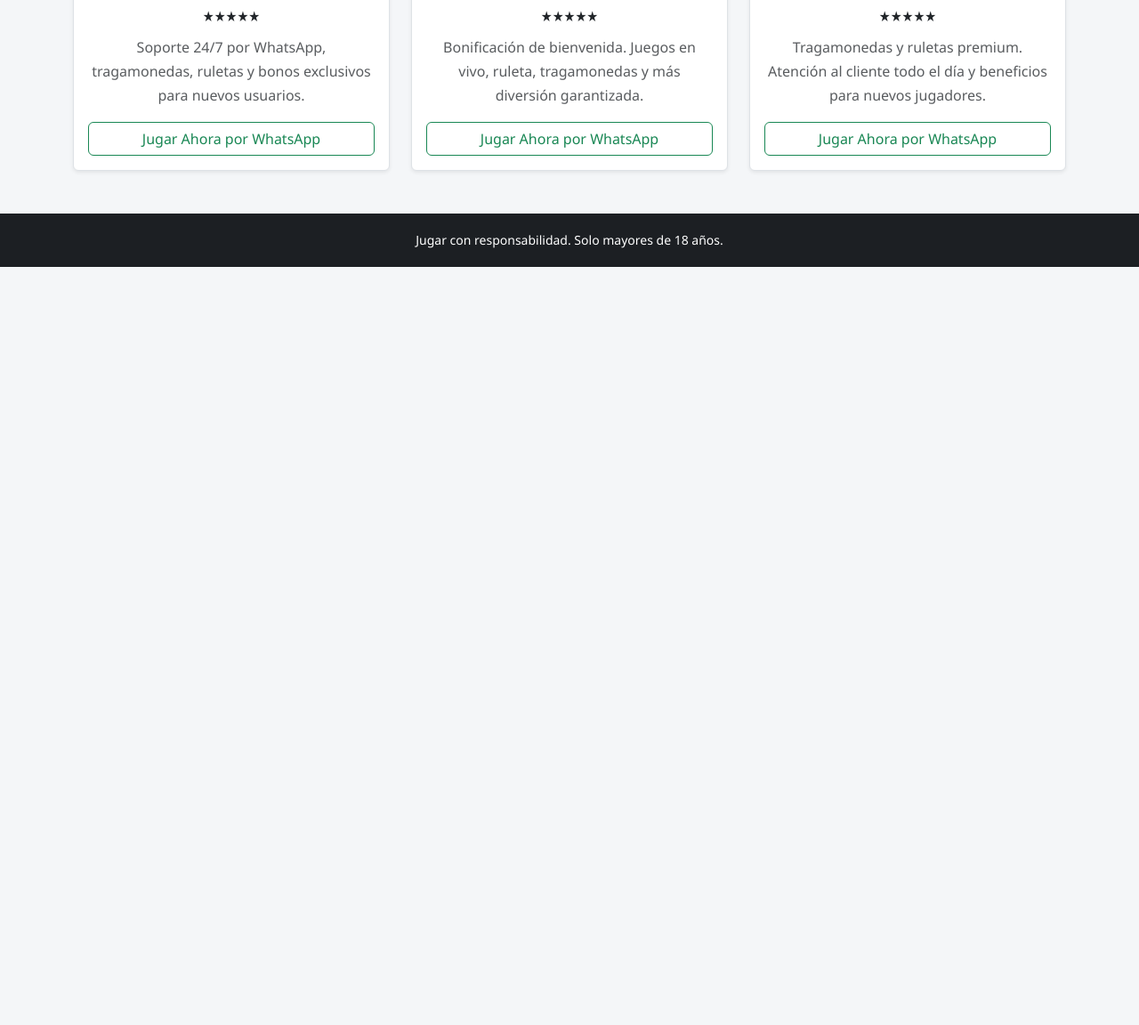
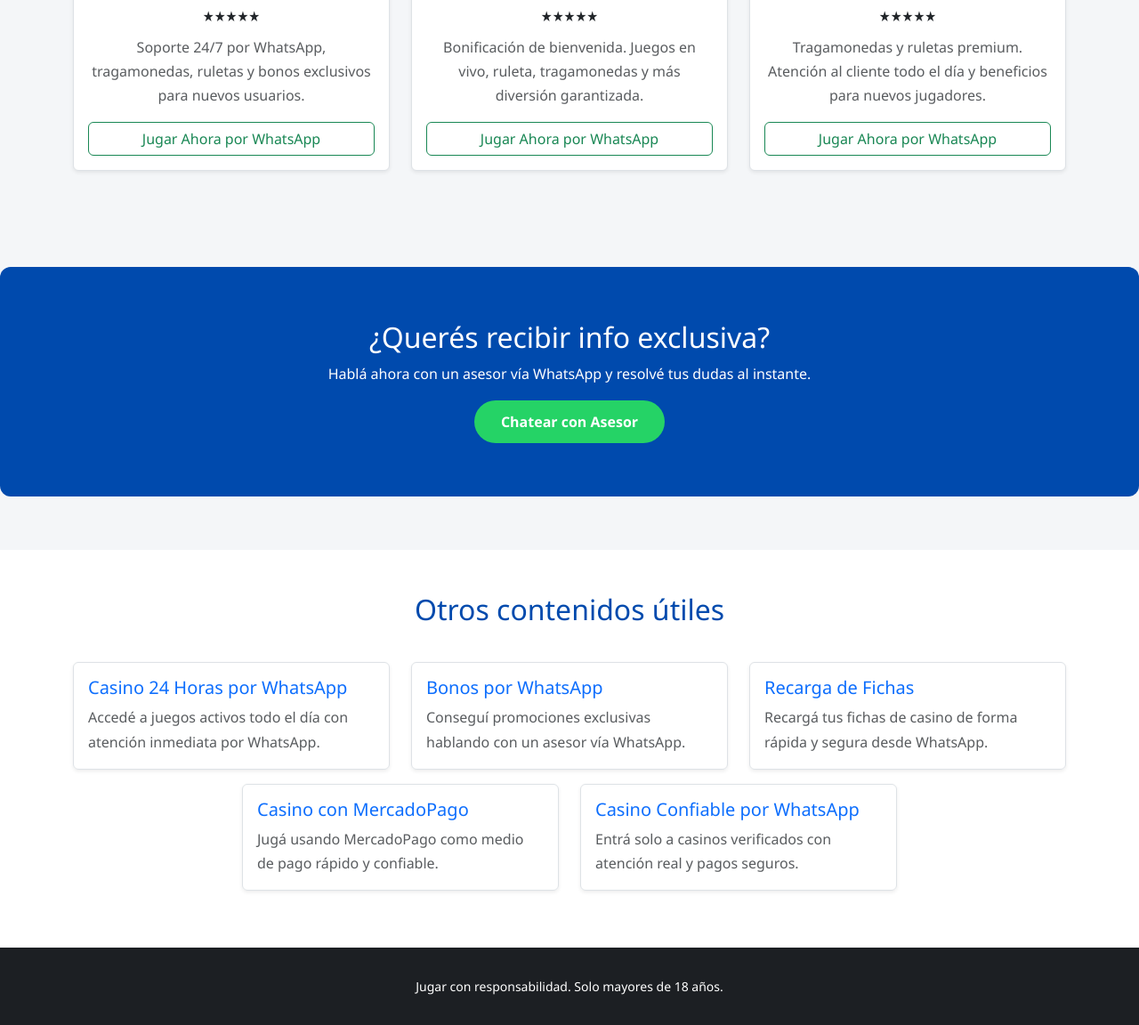
Before and after one commit to Matifernandezar/casinoonlinewhatsapp, a plain HTML site: page index.html in a window 1280 px wide. Shown: the part 974-2126 px from the top of the page at 89% size. Before the commit the page ends 1274 px from the top, so only its background shows below. Drawn offline with nearby package versions, Linux system fonts and the light colour scheme.

Commit message:
Update index.html

```diff
--- a/index.html
+++ b/index.html
@@ -7,7 +7,7 @@
   <meta name="keywords" content="casino online whatsapp, casino online whatsapp argentina, casino online 24 horas whatsapp, casino virtual whatsapp, casino por whatsapp, número de whatsapp casino online, casino 365 online whatsapp, casino magic online whatsapp, jugar al casino por whatsapp, recargar fichas casino whatsapp, casino online con mercado pago, casino online fichas whatsapp, casino online confiable argentina, casino online whatsapp directo, atención 24hs casino online, mejores casinos whatsapp argentina, casino virtual 24 hs, casino online fichas whatsapp argentina">
   <title>Casino Online por WhatsApp 24 Horas en Argentina | Bonos y Juegos</title>
   <link href="https://cdn.jsdelivr.net/npm/bootstrap@5.3.0/dist/css/bootstrap.min.css" rel="stylesheet" />
-  <link rel="stylesheet" href="style.min.css" />
+  <link rel="stylesheet" href="styles.css" />
   <link rel="preload" href="https://cdnjs.cloudflare.com/ajax/libs/font-awesome/6.5.0/css/all.min.css" as="style" onload="this.onload=null;this.rel='stylesheet'">
   <noscript><link rel="stylesheet" href="https://cdnjs.cloudflare.com/ajax/libs/font-awesome/6.5.0/css/all.min.css"></noscript>
 </head>
@@ -72,7 +72,69 @@
     </div>
   </section>
 
-  <footer class="text-center py-3">
+  <section class="cta-section text-center">
+    <div class="container">
+      <h2>¿Querés recibir info exclusiva?</h2>
+      <p>Hablá ahora con un asesor vía WhatsApp y resolvé tus dudas al instante.</p>
+      <a href="https://wa.link/w6n9lw" class="btn btn-whatsapp" target="_blank">Chatear con Asesor</a>
+    </div>
+  </section>
+
+  <section class="py-5 bg-white">
+    <div class="container">
+      <h2 class="section-title text-center">Otros contenidos útiles</h2>
+      <div class="row justify-content-center">
+
+        <div class="col-md-6 col-lg-4 mb-3">
+          <a href="/casino-24-horas-whatsapp.html" class="text-decoration-none">
+            <div class="p-3 border rounded shadow-sm h-100">
+              <h5 class="text-primary mb-2">Casino 24 Horas por WhatsApp</h5>
+              <p class="text-muted mb-0">Accedé a juegos activos todo el día con atención inmediata por WhatsApp.</p>
+            </div>
+          </a>
+        </div>
+
+        <div class="col-md-6 col-lg-4 mb-3">
+          <a href="/casino-con-bonos-whatsapp.html" class="text-decoration-none">
+            <div class="p-3 border rounded shadow-sm h-100">
+              <h5 class="text-primary mb-2">Bonos por WhatsApp</h5>
+              <p class="text-muted mb-0">Conseguí promociones exclusivas hablando con un asesor vía WhatsApp.</p>
+            </div>
+          </a>
+        </div>
+
+        <div class="col-md-6 col-lg-4 mb-3">
+          <a href="/casino-fichas-whatsapp.html" class="text-decoration-none">
+            <div class="p-3 border rounded shadow-sm h-100">
+              <h5 class="text-primary mb-2">Recarga de Fichas</h5>
+              <p class="text-muted mb-0">Recargá tus fichas de casino de forma rápida y segura desde WhatsApp.</p>
+            </div>
+          </a>
+        </div>
+
+        <div class="col-md-6 col-lg-4 mb-3">
+          <a href="/casino-whatsapp-mercadopago.html" class="text-decoration-none">
+            <div class="p-3 border rounded shadow-sm h-100">
+              <h5 class="text-primary mb-2">Casino con MercadoPago</h5>
+              <p class="text-muted mb-0">Jugá usando MercadoPago como medio de pago rápido y confiable.</p>
+            </div>
+          </a>
+        </div>
+
+        <div class="col-md-6 col-lg-4 mb-3">
+          <a href="/casino-confiable-whatsapp.html" class="text-decoration-none">
+            <div class="p-3 border rounded shadow-sm h-100">
+              <h5 class="text-primary mb-2">Casino Confiable por WhatsApp</h5>
+              <p class="text-muted mb-0">Entrá solo a casinos verificados con atención real y pagos seguros.</p>
+            </div>
+          </a>
+        </div>
+
+      </div>
+    </div>
+  </section>
+
+  <footer>
     <div class="container">
       <small>Jugar con responsabilidad. Solo mayores de 18 años.</small>
     </div>
```
